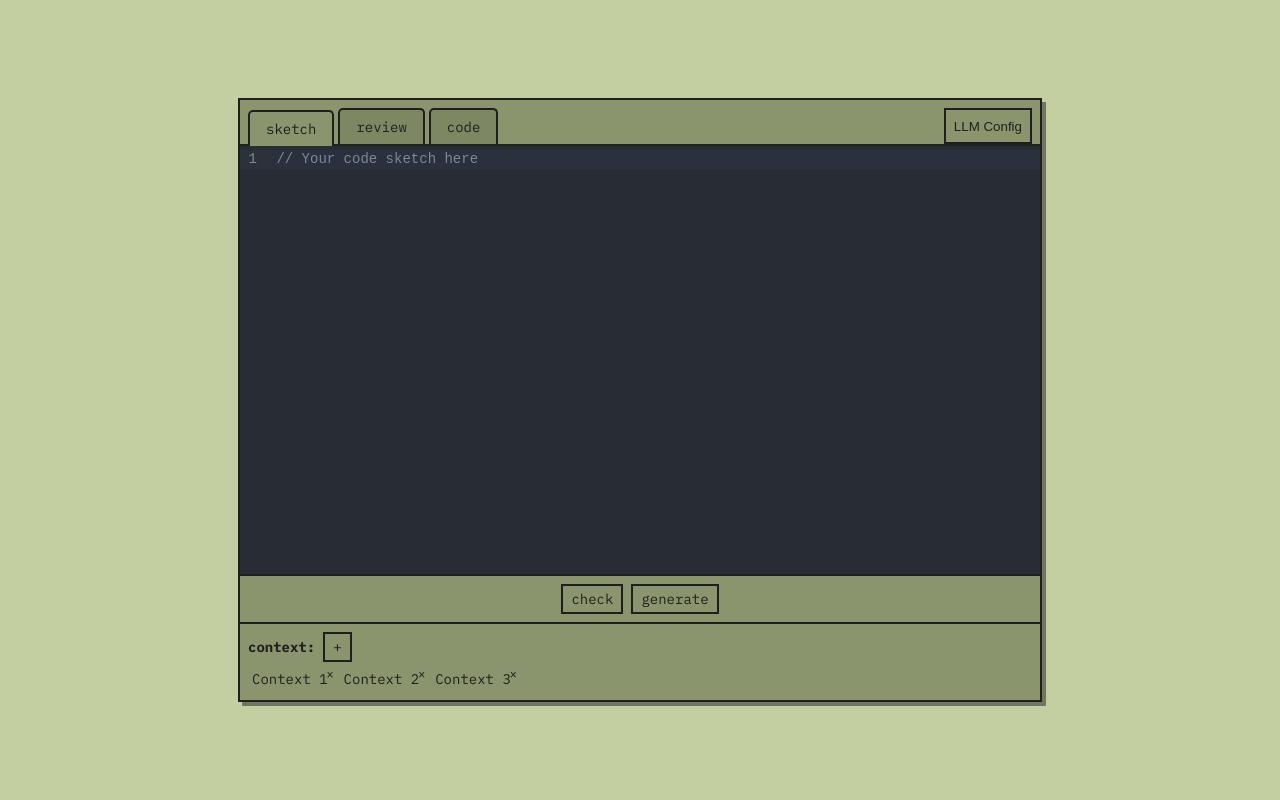
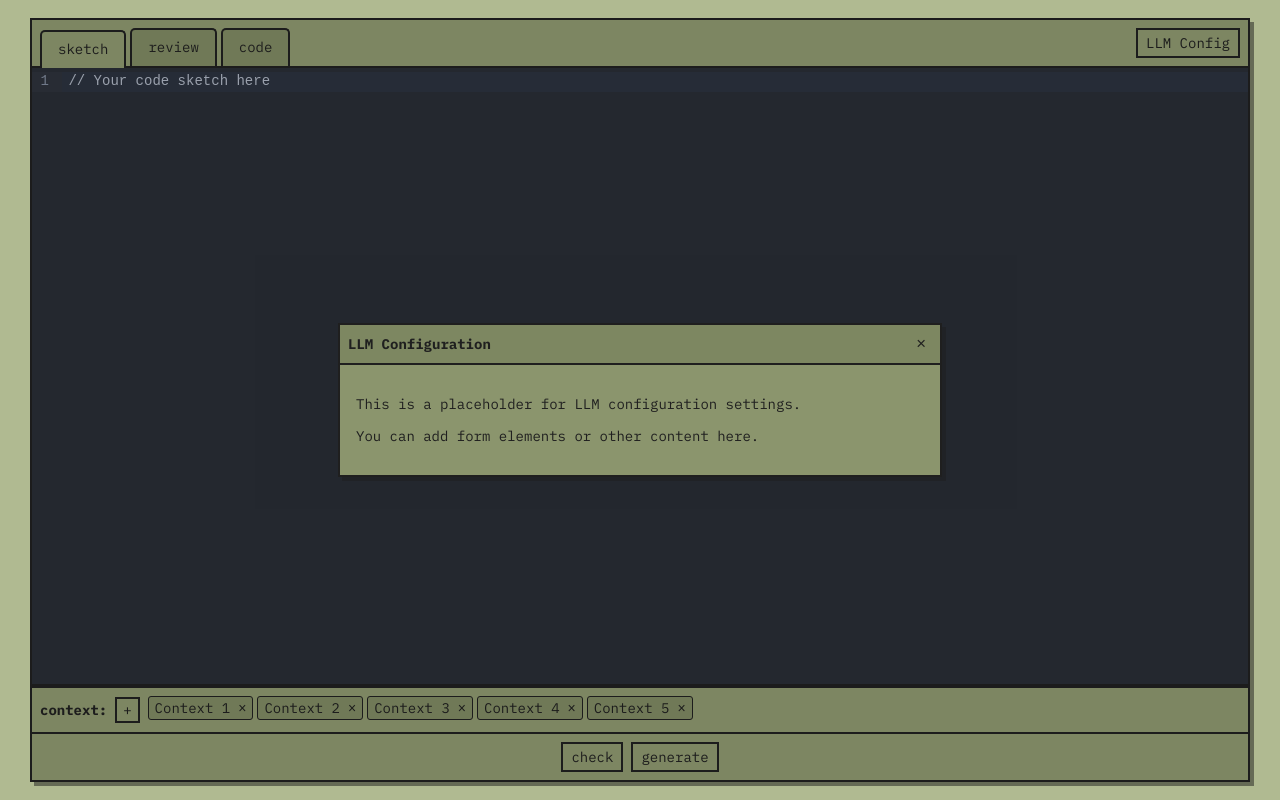
Before and after one commit to westoncb/code-sketch, a React (Vite) app in the folder packages/client/: page / in a window 1280 px wide. Both pictures are taken after a click on the button "LLM Config". Built offline with nearby package versions, Linux system fonts and the light colour scheme.

Commit message:
Initial tabbed UI up and looking decent

```diff
--- a/packages/client/src/components/App.jsx
+++ b/packages/client/src/components/App.jsx
@@ -3,14 +3,15 @@ import TabBar from './TabBar';
 import Sketch from './Sketch';
 import Review from './Review';
 import Code from './Code';
+import ModalDialog from './ModalDialog';
 import '../styles/global.css';
 
 const styles = {
   appContainer: {
     display: 'flex',
     flexDirection: 'column',
-    width: 'var(--app-width)',
-    height: 'var(--app-height)',
+    width: '95%',
+    height: '95%',
     backgroundColor: 'var(--panel-bg)',
     boxShadow: 'var(--box-shadow)',
     border: '2px solid var(--border-color)',
@@ -26,6 +27,7 @@ const styles = {
 
 function App() {
   const [activeTab, setActiveTab] = useState('sketch');
+  const [isConfigVisible, setIsConfigVisible] = useState(false);
 
   const renderContent = () => {
     switch(activeTab) {
@@ -42,10 +44,22 @@ function App() {
 
   return (
     <div style={styles.appContainer}>
-      <TabBar activeTab={activeTab} setActiveTab={setActiveTab} />
+      <TabBar
+        activeTab={activeTab}
+        setActiveTab={setActiveTab}
+        onConfigClick={() => setIsConfigVisible(true)}
+      />
       <div style={styles.contentContainer}>
         {renderContent()}
       </div>
+      <ModalDialog
+        title="LLM Configuration"
+        visible={isConfigVisible}
+        onClose={() => setIsConfigVisible(false)}
+      >
+        <p>This is a placeholder for LLM configuration settings.</p>
+        <p>You can add form elements or other content here.</p>
+      </ModalDialog>
     </div>
   );
 }
--- a/packages/client/src/components/ContextBar.jsx
+++ b/packages/client/src/components/ContextBar.jsx
@@ -1,57 +1,80 @@
-import React from 'react';
+import React, { useRef, useEffect } from 'react';
 import Button from './Button';
 
 const styles = {
   contextBar: {
     display: 'flex',
-    flexDirection: 'column',
+    alignItems: 'center',
     padding: 'var(--spacing-medium)',
-  },
-  header: {
-    display: 'flex',
-    alignItems: 'center',
-    marginBottom: 'var(--spacing-small)',
+    borderTop: '2px solid var(--border-color)',
   },
   title: {
     marginRight: 'var(--spacing-medium)',
     fontWeight: 'bold',
+    whiteSpace: 'nowrap',
   },
-  contextItems: {
+  addButton: {
+    marginRight: 'var(--spacing-medium)',
+    minWidth: 'auto',
+    padding: '2px 6px',
+  },
+  contextItemsContainer: {
     display: 'flex',
-    flexWrap: 'wrap',
+    overflowX: 'auto',
+    flexGrow: 1,
     gap: 'var(--spacing-small)',
+    paddingBottom: 'var(--spacing-small)', // Space for the scrollbar
   },
   contextItem: {
-    position: 'relative',
-    backgroundColor: 'var(--button-bg)',
-    color: 'var(--button-text)',
-    padding: 'var(--spacing-small) var(--spacing-medium) var(--spacing-small) var(--spacing-small)',
+    display: 'flex',
+    alignItems: 'center',
+    backgroundColor: 'var(--tab-inactive-bg)',
+    border: '1px solid var(--border-color)',
+    color: 'var(--text-color)',
+    padding: '2px 6px',
     borderRadius: '3px',
+    whiteSpace: 'nowrap',
   },
   closeButton: {
-    position: 'absolute',
-    top: '2px',
-    right: '2px',
     background: 'none',
     border: 'none',
-    color: 'var(--button-text)',
+    color: 'var(--text-color)',
     cursor: 'pointer',
-    fontSize: '12px',
-    padding: '0',
+    fontSize: '14px',
+    padding: '0 0 0 4px',
+    marginLeft: '4px',
   },
 };
 
 function ContextBar() {
-  // This is just mock data for now
-  const contextItems = ['Context 1', 'Context 2', 'Context 3'];
+  const contextItems = ['Context 1', 'Context 2', 'Context 3', 'Context 4', 'Context 5']; // Mock data
+  const scrollContainerRef = useRef(null);
+
+  useEffect(() => {
+    const handleWheel = (e) => {
+      if (scrollContainerRef.current) {
+        scrollContainerRef.current.scrollLeft += e.deltaY;
+        e.preventDefault();
+      }
+    };
+
+    const container = scrollContainerRef.current;
+    if (container) {
+      container.addEventListener('wheel', handleWheel, { passive: false });
+    }
+
+    return () => {
+      if (container) {
+        container.removeEventListener('wheel', handleWheel);
+      }
+    };
+  }, []);
 
   return (
     <div style={styles.contextBar}>
-      <div style={styles.header}>
-        <span style={styles.title}>context:</span>
-        <Button onClick={() => console.log('Add context')}>+</Button>
-      </div>
-      <div style={styles.contextItems}>
+      <span style={styles.title}>context:</span>
+      <Button style={styles.addButton} onClick={() => console.log('Add context')}>+</Button>
+      <div style={styles.contextItemsContainer} ref={scrollContainerRef}>
         {contextItems.map((item, index) => (
           <div key={index} style={styles.contextItem}>
             {item}
--- /dev/null
+++ b/packages/client/src/components/ModalDialog.jsx
@@ -0,0 +1,89 @@
+import React, { useEffect, useRef } from 'react';
+
+const styles = {
+  overlay: {
+    position: 'fixed',
+    top: 0,
+    left: 0,
+    right: 0,
+    bottom: 0,
+    backgroundColor: 'rgba(0, 0, 0, 0.1)',
+    display: 'flex',
+    justifyContent: 'center',
+    alignItems: 'center',
+    zIndex: 1000,
+  },
+  dialog: {
+    backgroundColor: 'var(--panel-bg)',
+    border: '2px solid var(--border-color)',
+    boxShadow: 'var(--box-shadow)',
+    width: '80%',
+    maxWidth: '600px',
+    maxHeight: '80%',
+    display: 'flex',
+    flexDirection: 'column',
+  },
+  titleBar: {
+    backgroundColor: 'var(--tab-inactive-bg)',
+    color: 'var(--text-color)',
+    padding: 'var(--spacing-medium)',
+    fontWeight: 'bold',
+    display: 'flex',
+    justifyContent: 'space-between',
+    alignItems: 'center',
+    borderBottom: '2px solid var(--border-color)',
+  },
+  closeButton: {
+    background: 'none',
+    border: 'none',
+    color: 'var(--text-color)',
+    fontSize: '1.2em',
+    cursor: 'pointer',
+  },
+  content: {
+    padding: 'var(--spacing-large)',
+    overflowY: 'auto',
+  },
+};
+
+function ModalDialog({ title, visible, onClose, children }) {
+  const dialogRef = useRef(null);
+
+  useEffect(() => {
+    const handleEscape = (event) => {
+      if (event.key === 'Escape') {
+        onClose();
+      }
+    };
+
+    if (visible) {
+      document.addEventListener('keydown', handleEscape);
+    }
+
+    return () => {
+      document.removeEventListener('keydown', handleEscape);
+    };
+  }, [visible, onClose]);
+
+  if (!visible) return null;
+
+  return (
+    <div style={styles.overlay} onClick={onClose}>
+      <div
+        style={styles.dialog}
+        onClick={(e) => e.stopPropagation()}
+        ref={dialogRef}
+      >
+        <div style={styles.titleBar}>
+          <span>{title}</span>
+          <button style={styles.closeButton} onClick={onClose}>×</button>
+        </div>
+        <div style={styles.content}>
+          {children}
+        </div>
+      </div>
+    </div>
+  );
+}
+
+export default ModalDialog;
--- a/packages/client/src/components/Sketch.jsx
+++ b/packages/client/src/components/Sketch.jsx
@@ -1,6 +1,5 @@
 import React, { useEffect, useRef } from 'react';
 import { EditorView, basicSetup } from 'codemirror';
-import { javascript } from '@codemirror/lang-javascript';
 import { oneDark } from '@codemirror/theme-one-dark';
 import Button from './Button';
 import ContextBar from './ContextBar';
@@ -21,7 +20,7 @@ const styles = {
     display: 'flex',
     justifyContent: 'center',
     padding: 'var(--spacing-medium)',
-    borderBottom: '2px solid var(--border-color)',
+    borderTop: '2px solid var(--border-color)',
   },
   button: {
     margin: '0 var(--spacing-small)',
@@ -38,7 +37,6 @@ function Sketch() {
       doc: '// Your code sketch here',
       extensions: [
         basicSetup,
-        javascript(),
         oneDark,
         EditorView.theme({
           '&': { height: '100%' },
@@ -54,11 +52,11 @@ function Sketch() {
   return (
     <div style={styles.sketchContainer}>
       <div style={styles.codeEditorContainer} ref={editor}></div>
+      <ContextBar />
       <div style={styles.actionButtonsContainer}>
         <Button style={styles.button} onClick={() => console.log('Check')}>check</Button>
         <Button style={styles.button} onClick={() => console.log('Generate')}>generate</Button>
       </div>
-      <ContextBar />
     </div>
   );
 }
--- a/packages/client/src/components/TabBar.jsx
+++ b/packages/client/src/components/TabBar.jsx
@@ -1,4 +1,5 @@
 import React from 'react';
+import Button from './Button';
 
 const styles = {
   tabBar: {
@@ -25,15 +26,11 @@ const styles = {
   },
   configButton: {
     marginLeft: 'auto',
-    padding: 'var(--spacing-small) var(--spacing-medium)',
-    border: '2px solid var(--border-color)',
-    backgroundColor: 'transparent',
-    color: 'var(--text-color)',
-    cursor: 'pointer',
+    marginBottom: "var(--spacing-medium)",
   },
 };
 
-function TabBar({ activeTab, setActiveTab }) {
+function TabBar({ activeTab, setActiveTab, onConfigClick }) {
   const tabs = ['sketch', 'review', 'code'];
 
   return (
@@ -50,9 +47,9 @@ function TabBar({ activeTab, setActiveTab }) {
           {tab}
         </div>
       ))}
-      <button style={styles.configButton} onClick={() => console.log('LLM Config')}>
+      <Button style={styles.configButton} onClick={onConfigClick}>
         LLM Config
-      </button>
+      </Button>
     </div>
   );
 }
--- a/packages/client/src/styles/variables.css
+++ b/packages/client/src/styles/variables.css
@@ -18,8 +18,8 @@
   --spacing-large: 16px;
 
   /* Dimensions */
-  --app-width: 800px;
-  --app-height: 600px;
+  --app-width: 95%;
+  --app-height: 95%;
 
   /* Transitions */
   --transition-speed: 0.3s;
```
Also changed, not shown: packages/client/src/components/ActionButtons.jsx (deleted, +0 -13 lines).
